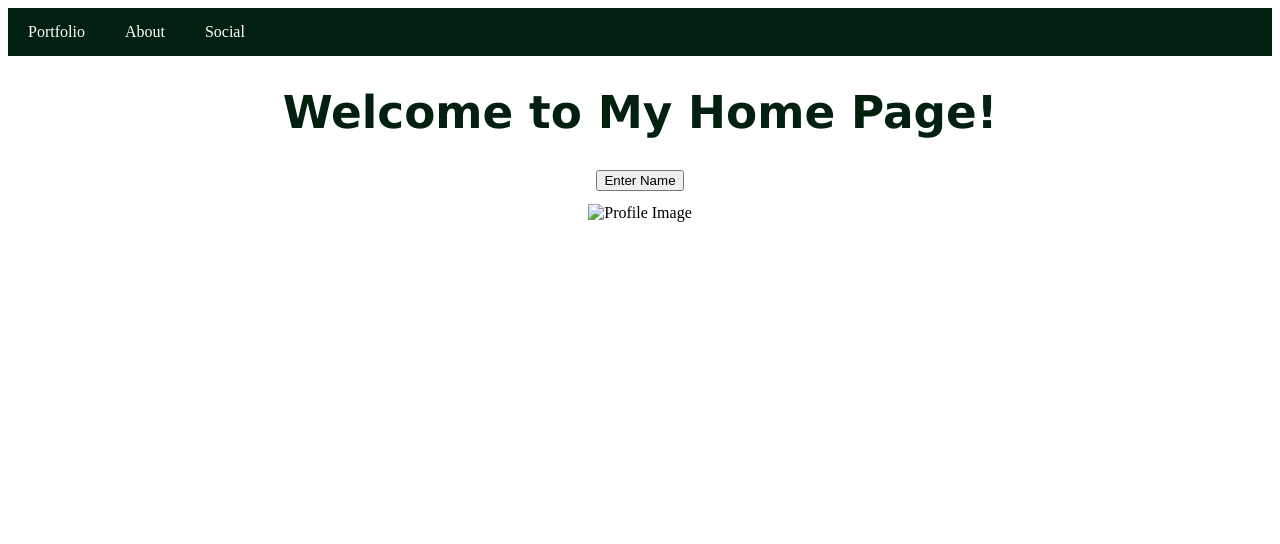
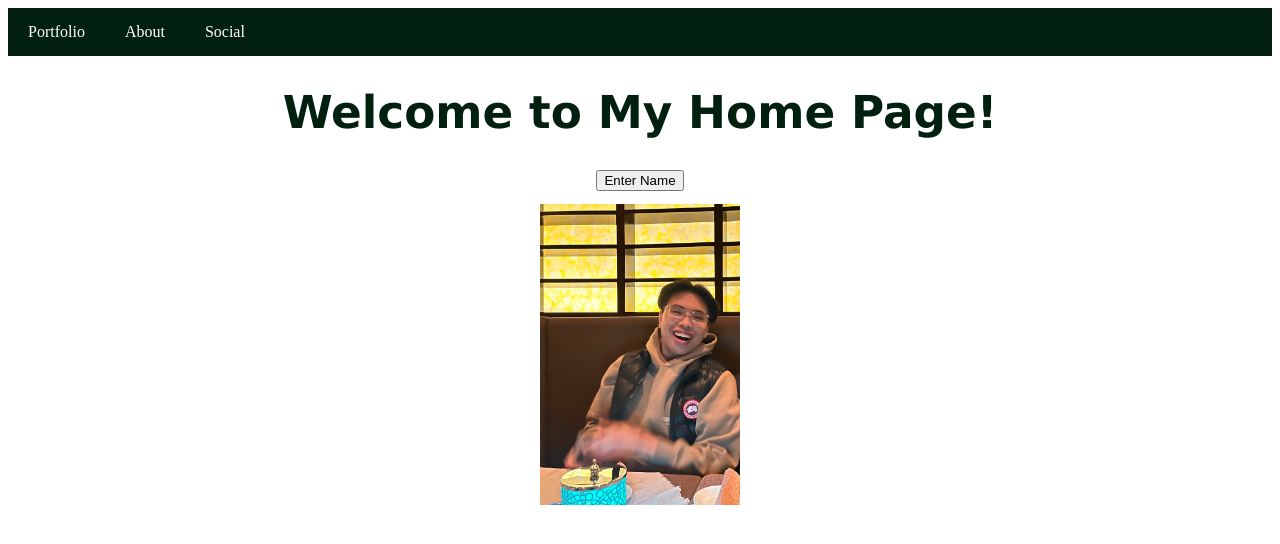
Before and after one commit to DanielChauu/DanielChauu.github.io, a plain HTML site: page Lab5_ITM780.html in a window 1280 px wide. Drawn offline with Linux system fonts and the light colour scheme.

Commit message:
Update Lab5_ITM780.html

```diff
--- a/Lab5_ITM780.html
+++ b/Lab5_ITM780.html
@@ -28,6 +28,6 @@
 <p id="nameDisplay"></p>
 
 
-<img id="photo" src="image/photo.jpg" alt="Profile Image" width="200">
+<img id="photo" src="Photo.jpg" alt="Profile Image" width="200">
 
 </body>
```
